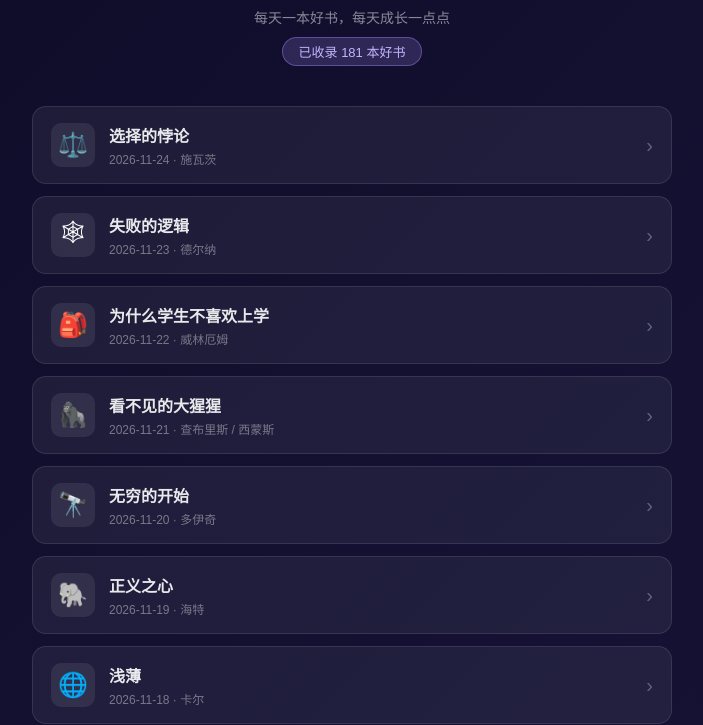
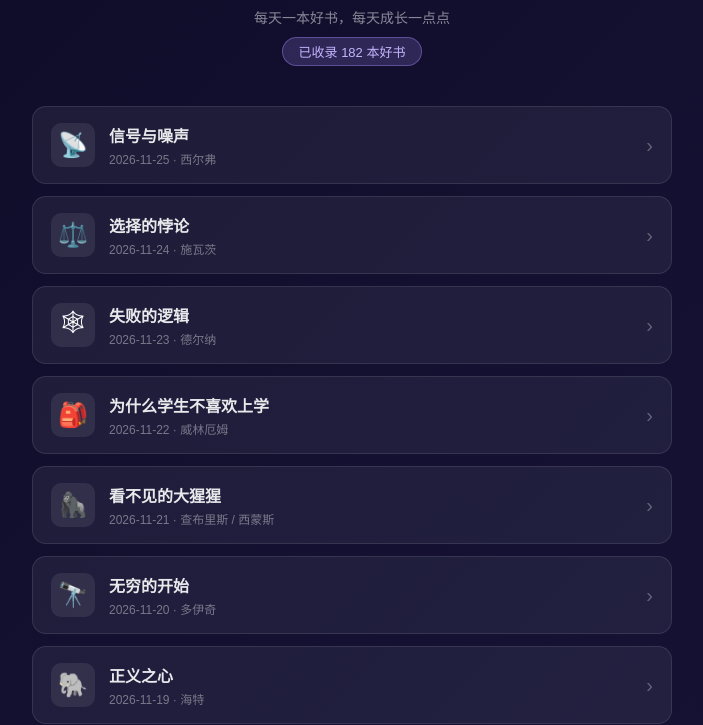
Before and after one commit to YUANSHENJIA/meiriyixue, a plain HTML site: page index.html in a window 1280 px wide. Shown: the part 99-824 px from the top of the page, without its empty margins (288-991 px from the left). Drawn offline with Linux system fonts and the light colour scheme.

Commit message:
Update index.html for 2026-11-25-每日一学-信号与噪声.html

```diff
--- a/index.html
+++ b/index.html
@@ -52,9 +52,17 @@
 <div class="header">
   <h1>📚 每日一学</h1>
   <p>每天一本好书，每天成长一点点</p>
-  <span class="count-badge">已收录 181 本好书</span>
+  <span class="count-badge">已收录 182 本好书</span>
 </div>
 <div class="book-list">
+    <a class="book-card" href="2026-11-25-%E6%AF%8F%E6%97%A5%E4%B8%80%E5%AD%A6-%E4%BF%A1%E5%8F%B7%E4%B8%8E%E5%99%AA%E5%A3%B0.html">
+      <div class="book-emoji">📡</div>
+      <div class="book-info">
+        <div class="book-name">信号与噪声</div>
+        <div class="book-date">2026-11-25 · 西尔弗</div>
+      </div>
+      <div class="book-arrow">›</div>
+    </a>
     <a class="book-card" href="2026-11-24-%E6%AF%8F%E6%97%A5%E4%B8%80%E5%AD%A6-%E9%80%89%E6%8B%A9%E7%9A%84%E6%82%96%E8%AE%BA.html">
       <div class="book-emoji">⚖️</div>
       <div class="book-info">
```
